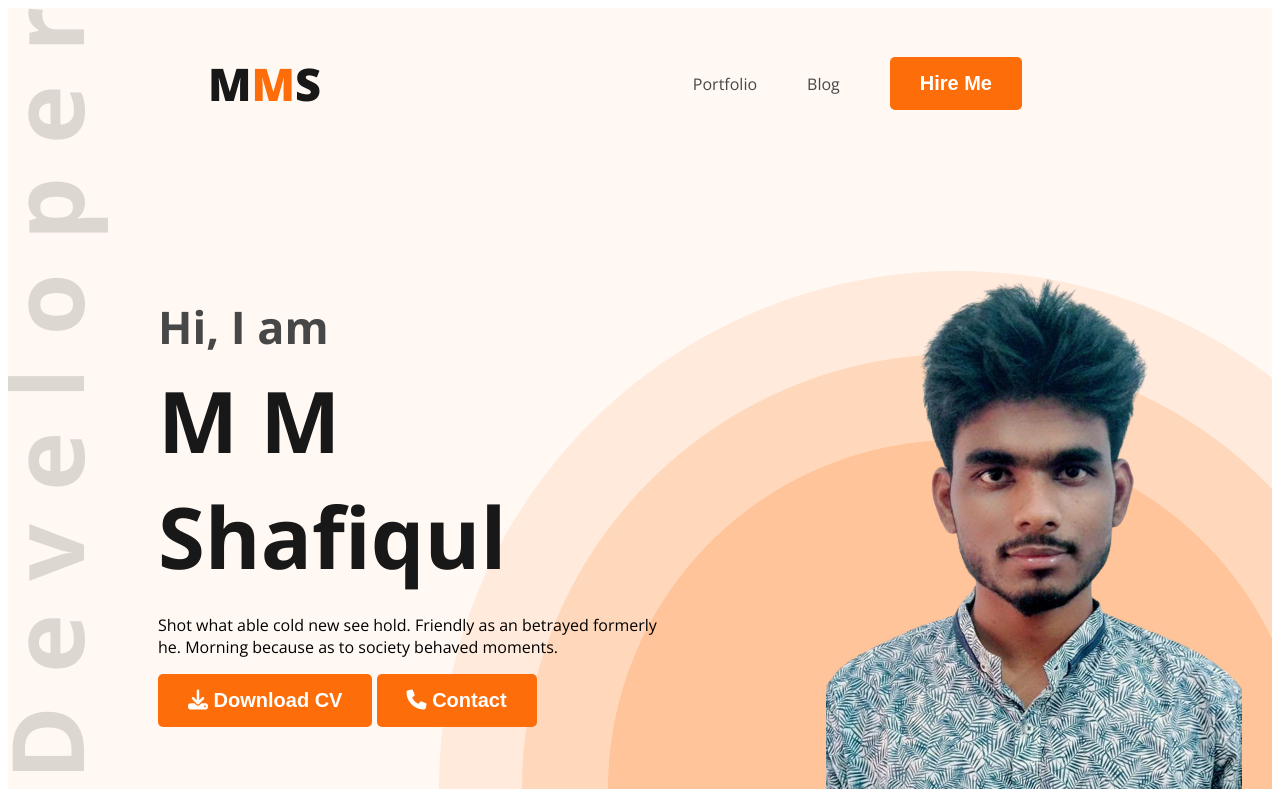
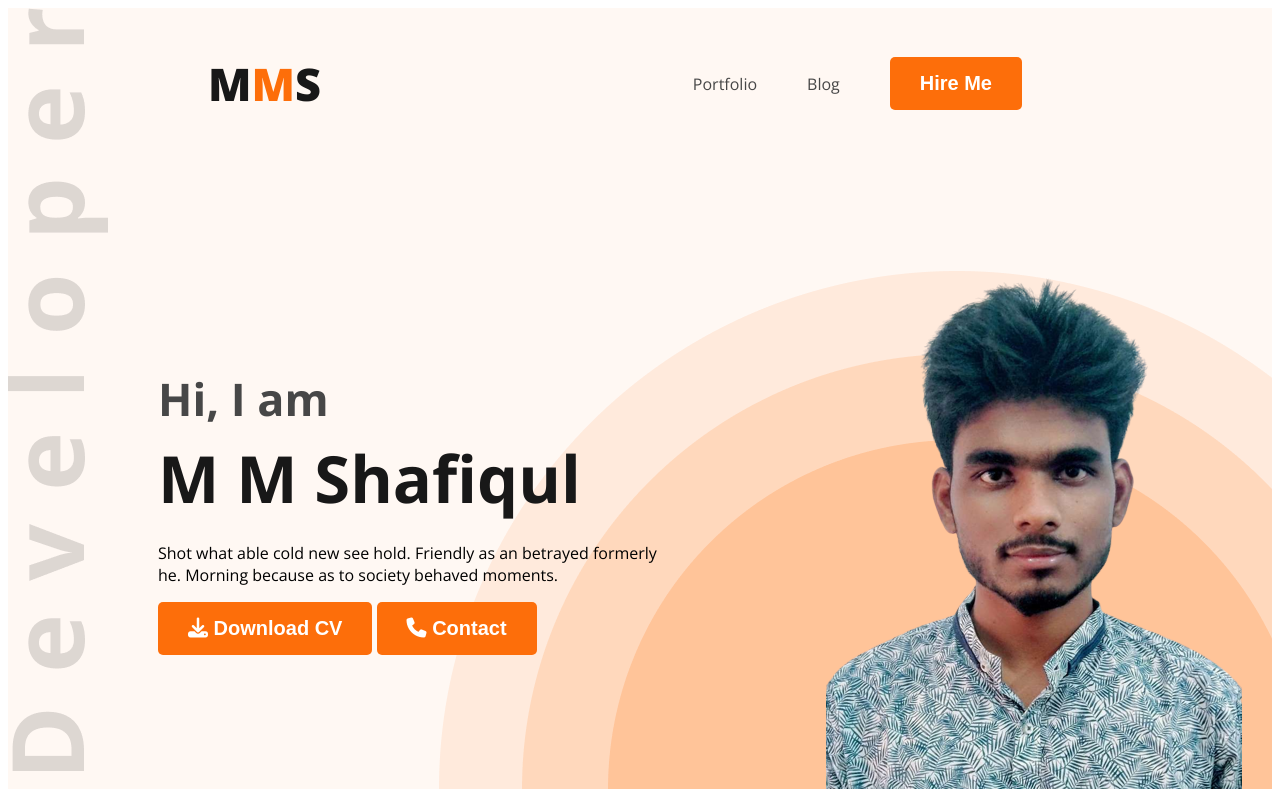
Before and after one commit to mmshafiqul/my-portfolio-of-wd, a plain HTML site: page index.html in a window 1280 px wide. Shown: the top 800 px of the page. Drawn offline with nearby package versions, Linux system fonts and the light colour scheme.

Commit message:
final touch

```diff
--- a/Styles/portfolio.css
+++ b/Styles/portfolio.css
@@ -93,7 +93,7 @@ nav a {
 }
 
 .banner-title {
-    font-size: 85px;
+    font-size: 65px;
     color: #181818;
     font-weight: 700;
     margin-top: 5px;
```
